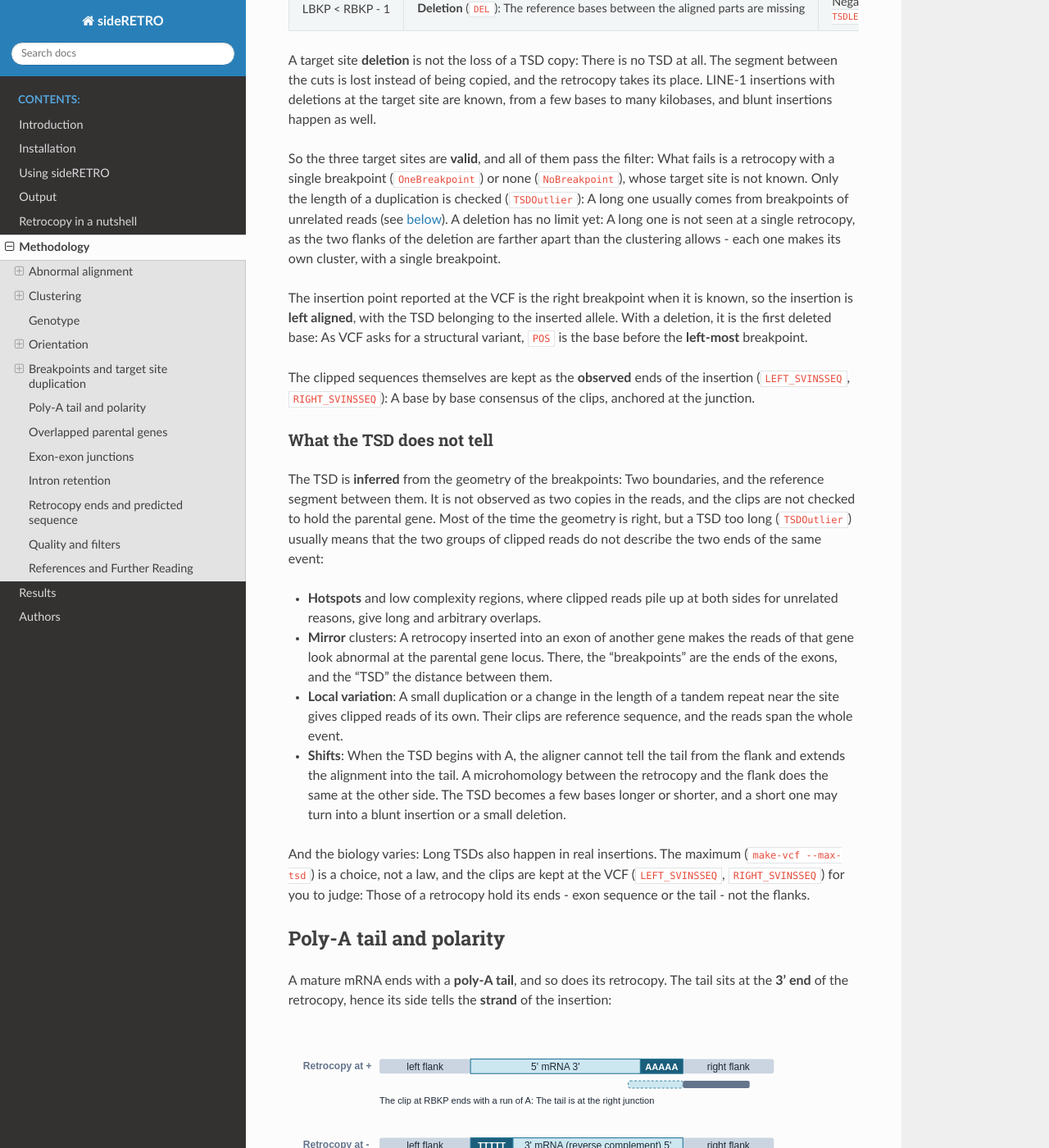
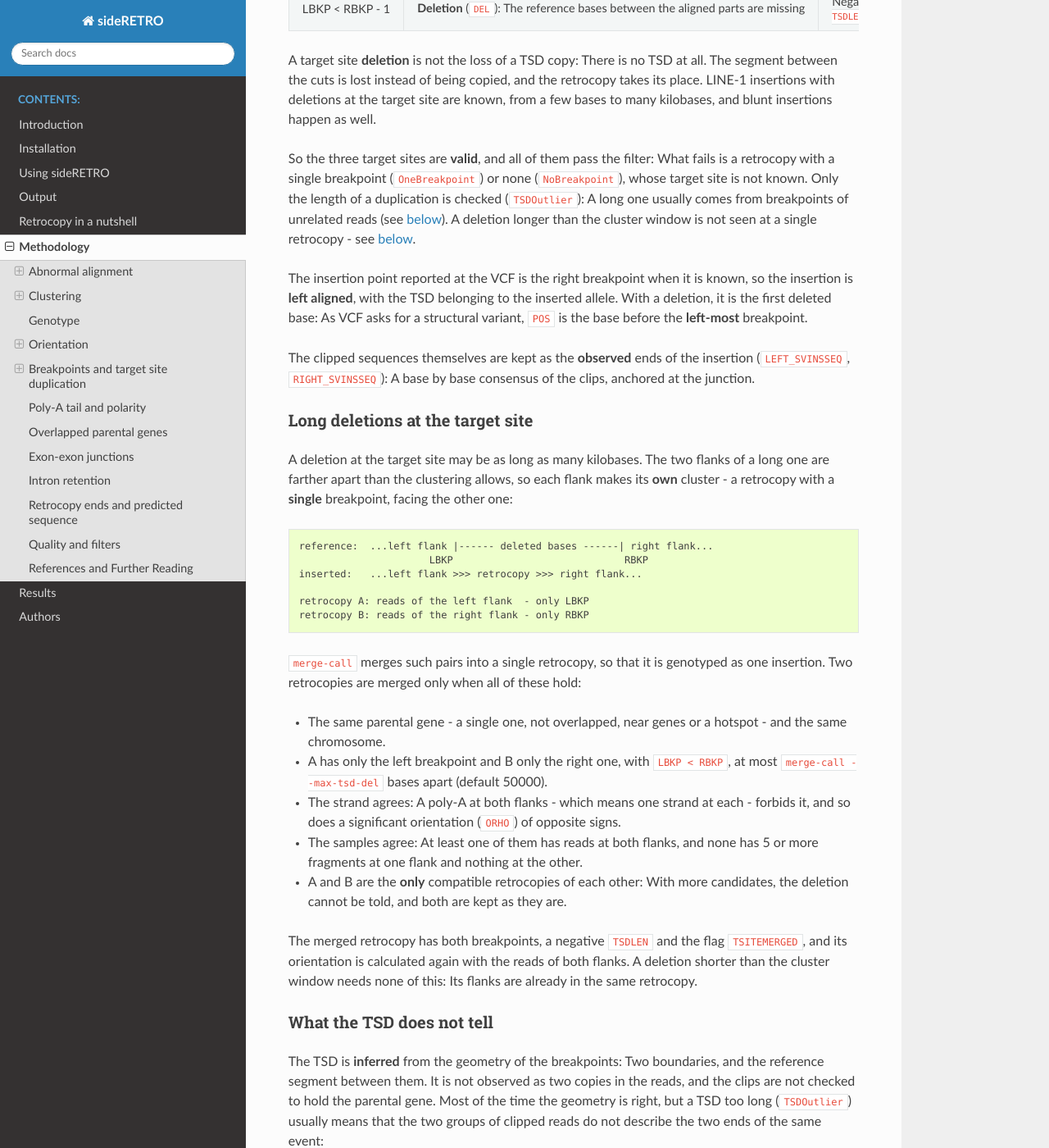
Before and after one commit to galantelab/sideRETRO, a Sphinx documentation site: the page built from docs/method.rst, in a window 1280 px wide and 1400 px high, scrolled down 10463 px. Shown: the whole window at 82% size. Built offline with Sphinx 7.4.7 and the Read the Docs theme 3.1.0, drawn with Linux system fonts in a browser that asks for light colours.

Commit message:
UPDATE: docs: Long deletions at the target site (TSITEMERGED, merge-call -D)

```diff
--- a/docs/method.rst
+++ b/docs/method.rst
@@ -509,10 +509,9 @@ filter: What fails is a retrocopy with a single breakpoint
 (``OneBreakpoint``) or none (``NoBreakpoint``), whose target site is not
 known. Only the length of a duplication is checked (``TSDOutlier``):
 A long one usually comes from breakpoints of unrelated reads (see
-:ref:`below <method_tsd_limits>`). A deletion has no limit yet: A long
-one is not seen at a single retrocopy, as the two flanks of the deletion
-are farther apart than the clustering allows - each one makes its own
-cluster, with a single breakpoint.
+:ref:`below <method_tsd_limits>`). A deletion longer than the cluster
+window is not seen at a single retrocopy - see
+:ref:`below <method_tsite_merged>`.
 
 The insertion point reported at the VCF is the right breakpoint when it
 is known, so the insertion is **left aligned**, with the TSD belonging to
@@ -523,6 +522,48 @@ VCF asks for a structural variant, ``POS`` is the base before the
 The clipped sequences themselves are kept as the **observed** ends of the
 insertion (``LEFT_SVINSSEQ``, ``RIGHT_SVINSSEQ``): A base by base
 consensus of the clips, anchored at the junction.
+
+.. _method_tsite_merged:
+
+Long deletions at the target site
+---------------------------------
+
+A deletion at the target site may be as long as many kilobases. The two
+flanks of a long one are farther apart than the clustering allows, so
+each flank makes its **own** cluster - a retrocopy with a **single**
+breakpoint, facing the other one:
+
+.. code-block:: text
+
+   reference:  ...left flank |------ deleted bases ------| right flank...
+                         LBKP                             RBKP
+   inserted:   ...left flank >>> retrocopy >>> right flank...
+
+   retrocopy A: reads of the left flank  - only LBKP
+   retrocopy B: reads of the right flank - only RBKP
+
+``merge-call`` merges such pairs into a single retrocopy, so that it is
+genotyped as one insertion. Two retrocopies are merged only when all of
+these hold:
+
+- The same parental gene - a single one, not overlapped, near genes or a
+  hotspot - and the same chromosome.
+- A has only the left breakpoint and B only the right one, with
+  ``LBKP < RBKP``, at most ``merge-call --max-tsd-del`` bases apart
+  (default 50000).
+- The strand agrees: A poly-A at both flanks - which means one strand at
+  each - forbids it, and so does a significant orientation (``ORHO``) of
+  opposite signs.
+- The samples agree: At least one of them has reads at both flanks, and
+  none has 5 or more fragments at one flank and nothing at the other.
+- A and B are the **only** compatible retrocopies of each other: With
+  more candidates, the deletion cannot be told, and both are kept as
+  they are.
+
+The merged retrocopy has both breakpoints, a negative ``TSDLEN`` and the
+flag ``TSITEMERGED``, and its orientation is calculated again with the
+reads of both flanks. A deletion shorter than the cluster window needs
+none of this: Its flanks are already in the same retrocopy.
 
 .. _method_tsd_limits:
 
--- a/docs/output.rst
+++ b/docs/output.rst
@@ -241,6 +241,11 @@ The fields are grouped by subject. Fields without a value are
 |                | breakpoints: ``DUP`` (duplication, ``TSDLEN > 0``),      |
 |                | ``BLUNT`` (blunt insertion, ``TSDLEN = 0``) or ``DEL``   |
 |                | (deletion, ``TSDLEN < 0``)                               |
++----------------+----------------------------------------------------------+
+| TSITEMERGED    | A **deletion** at the target site longer than the        |
+|                | cluster window: The insertion was merged from the        |
+|                | retrocopies at its two flanks (``merge-call -D``). See   |
+|                | :ref:`Long deletions <method_tsite_merged>`              |
 +----------------+----------------------------------------------------------+
 | TSD            | The TSD sequence: The reference bases from RBKP to LBKP. |
 |                | Needs ``-r`` and ``0 < TSDLEN <= 100``                   |
--- a/docs/usage.rst
+++ b/docs/usage.rst
@@ -377,6 +377,10 @@ known by calling it without any argument::
                                 the parental genes of overlapping clusters to
                                 merge them as near parental genes
                                 [default:"3"]
+     -D, --max-tsd-del          Maximum length of a deletion at the target site
+                                to merge the retrocopies at its two flanks, each
+                                with a single breakpoint. 0 merges none
+                                [default:"50000"]
      -r, --reference-file       FASTA file of the reference genome. With it,
                                 the retrocopy ends are searched in the parental
                                 exons and its sequence is predicted
```
